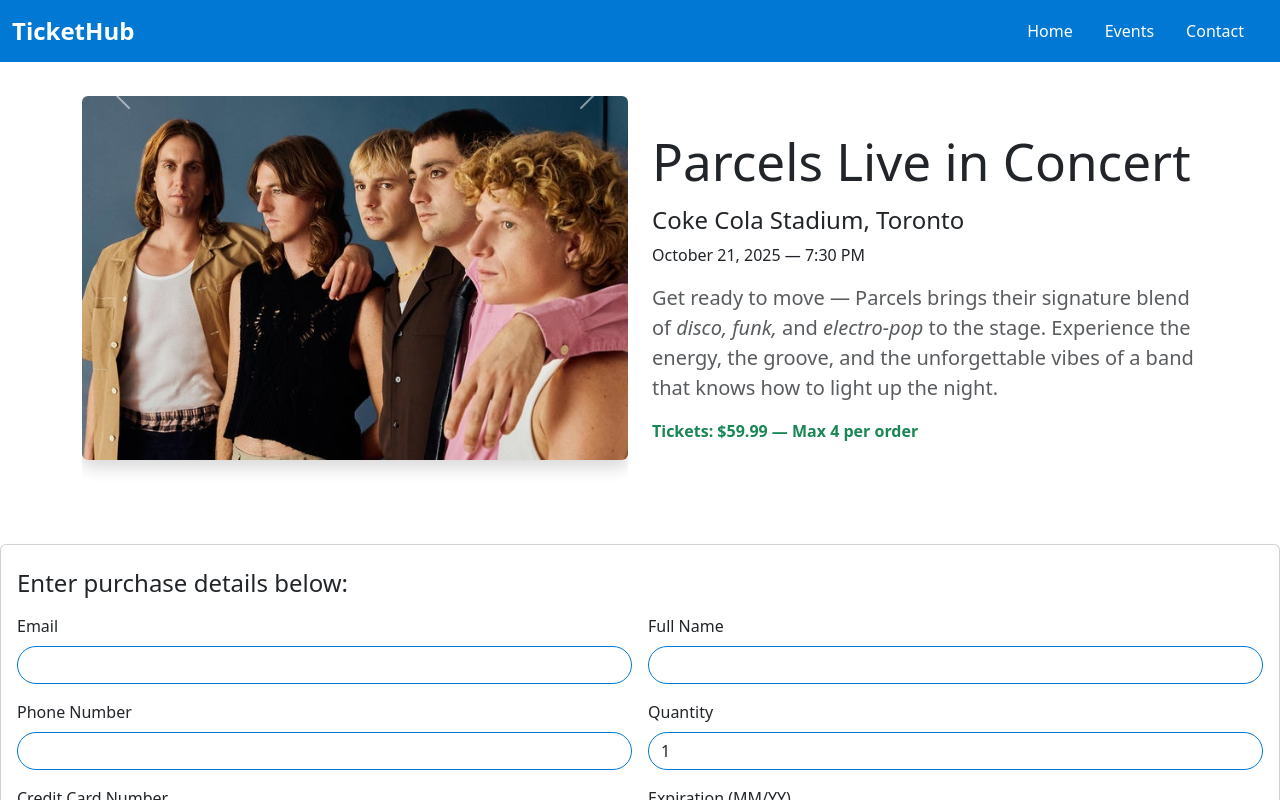
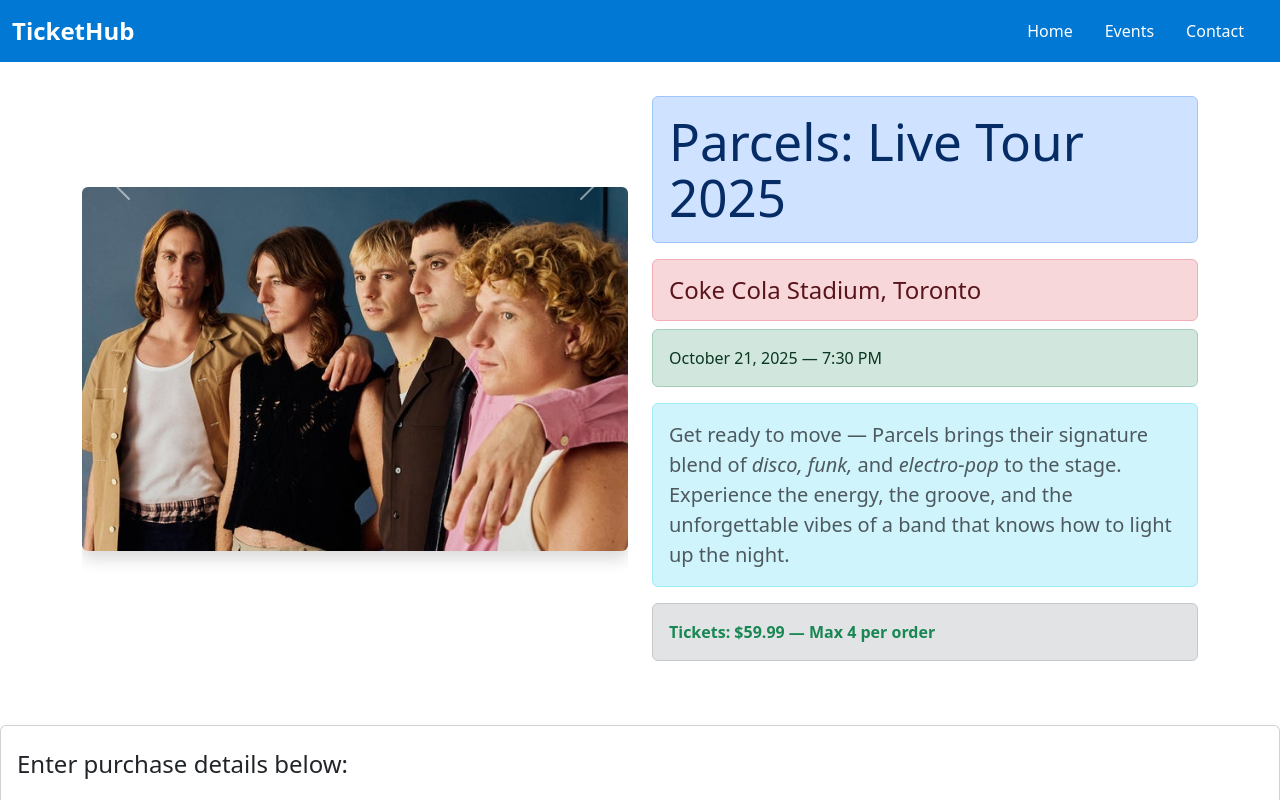
Before and after one commit to StepheninSchool/TicketHubWebApp, a React (Vite) app: page / in a window 1280 px wide. Shown: the top 800 px of the page. Built offline with nearby package versions, Linux system fonts and the light colour scheme.

Commit message:
update concert details and enhance styling for event information

```diff
--- a/src/App.jsx
+++ b/src/App.jsx
@@ -308,17 +308,17 @@
 
           {/* Right: Event Details */}
           <div className="col-md-6">
-            <h1 className="mb-3">Parcels Live in Concert</h1>
-            <h4 className="mb-2">Coke Cola Stadium, Toronto</h4>
-            <p className="mb-3">October 21, 2025 — 7:30 PM</p>
-            <p className="lead text-muted">
+            <h1 className="mb-3 alert alert-primary">Parcels: Live Tour 2025</h1>
+            <h4 className="mb-2 alert alert-danger">Coke Cola Stadium, Toronto</h4>
+            <p className="mb-3 alert alert-success">October 21, 2025 — 7:30 PM</p>
+            <p className="lead text-muted alert alert-info">
               Get ready to move — <strong>Parcels</strong> brings their
               signature blend of <em>disco, funk,</em> and <em>electro-pop</em>{' '}
               to the stage. Experience the energy, the groove, and the
               unforgettable vibes of a band that knows how to light up the
               night.
             </p>
-            <p className="text-success fw-bold">
+            <p className="text-success fw-bold alert alert-secondary">
               Tickets: $59.99 — Max 4 per order
             </p>
           </div>
```
